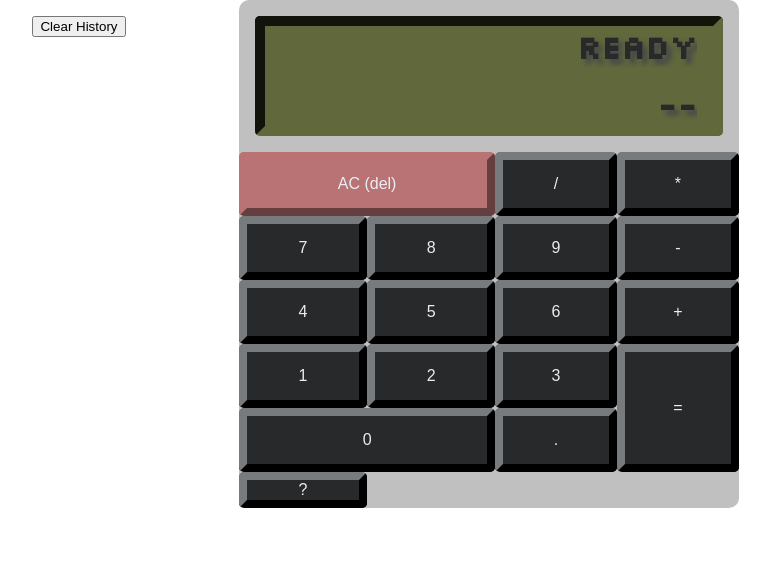
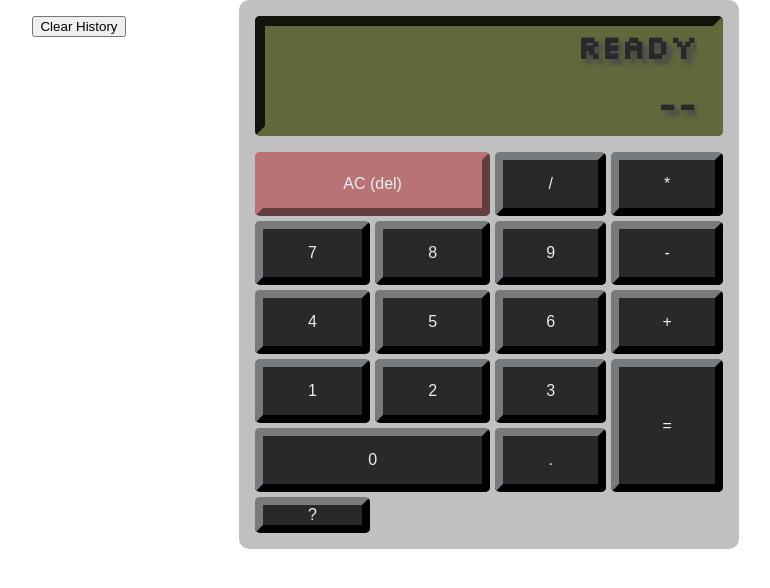
Before and after one commit to nic-vo/nv-portfolio, a Next.js app: page /fcc/ex-calculator in a window 1280 px wide. Shown: the top 588 px of the page, without its empty margins (311-1081 px from the left). Built offline with nearby package versions, Linux system fonts and the light colour scheme.

Commit message:
Increase gap on button grid

```diff
--- a/styles/fcc/Calculator/Calculator.module.css
+++ b/styles/fcc/Calculator/Calculator.module.css
@@ -63,6 +63,8 @@
 		"one two three equals"
 		"zero zero decimal equals"
 	;
+	margin: 2vh;
+	gap: 5px;
 }
 
 .history {
```
